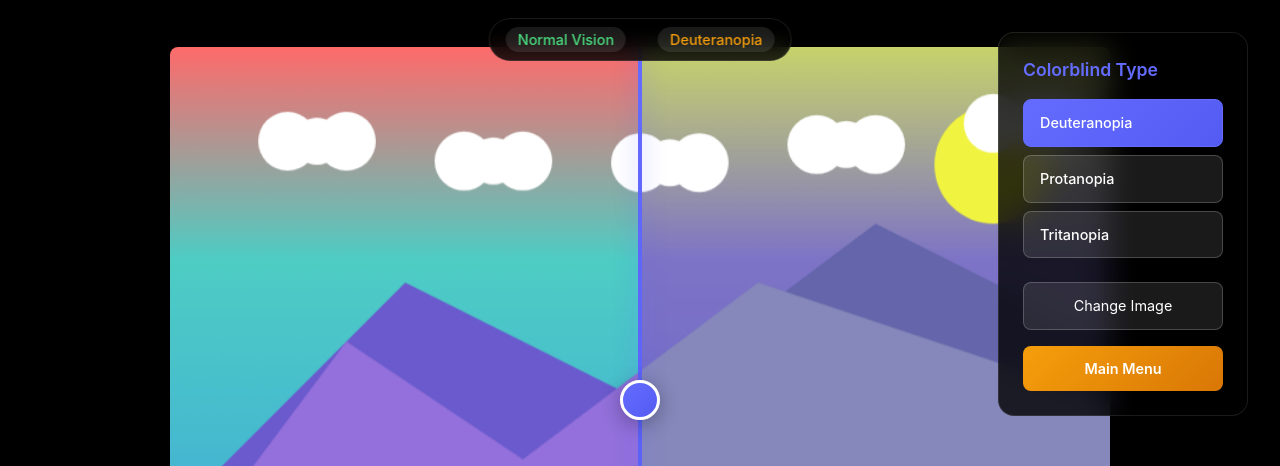
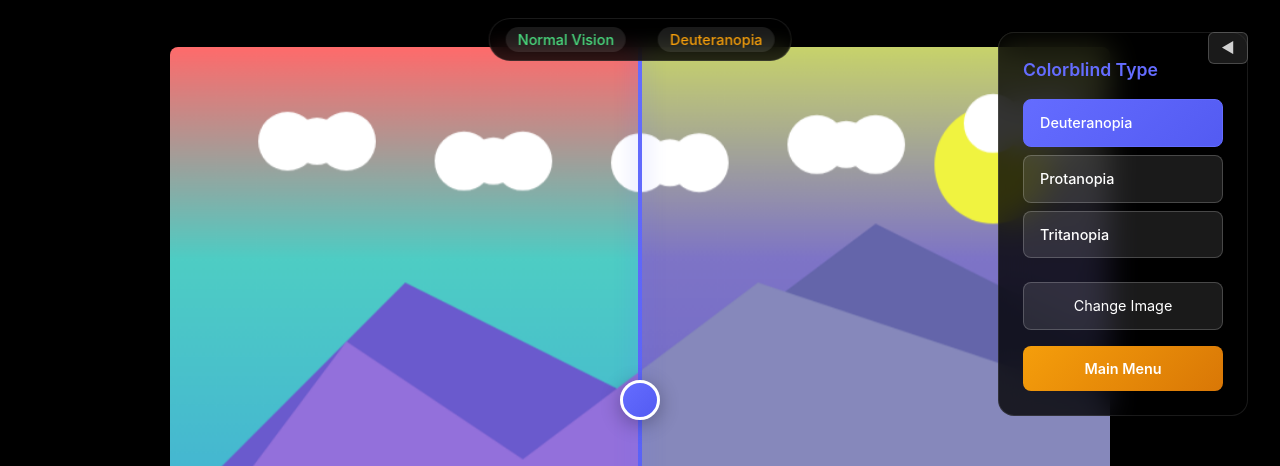
Before and after one commit to larrycaw/colorblind-sim, a React (Vite) app: page / in a window 1280 px wide. Both pictures are taken after a click on the button "Try Demo". Shown: the top 466 px of the page. Built offline with nearby package versions, Linux system fonts and the light colour scheme.

Commit message:
Add button to show/hide the control panel

```diff
--- a/src/components/ColorWorldSplit.css
+++ b/src/components/ColorWorldSplit.css
@@ -338,13 +338,53 @@
   flex-shrink: 0;
 }
 
+/* Control Toggle Button */
+.control-toggle {
+  position: fixed;
+  top: 2rem;
+  right: 2rem;
+  z-index: 60;
+  display: none; /* Hidden by default, shown only on desktop */
+}
+
+.toggle-button {
+  width: 40px;
+  height: 32px;
+  background: rgba(255, 255, 255, 0.1);
+  color: rgba(255, 255, 255, 0.8);
+  border: 1px solid rgba(255, 255, 255, 0.2);
+  border-radius: 6px;
+  cursor: pointer;
+  font-size: 0.9em;
+  font-weight: 500;
+  backdrop-filter: blur(10px);
+  transition: all 0.2s ease;
+  display: flex;
+  align-items: center;
+  justify-content: center;
+  box-shadow: 0 2px 8px rgba(0, 0, 0, 0.1);
+}
+
+.toggle-button:hover {
+  background: rgba(255, 255, 255, 0.15);
+  color: rgba(255, 255, 255, 1);
+  border-color: rgba(255, 255, 255, 0.3);
+  box-shadow: 0 4px 12px rgba(0, 0, 0, 0.15);
+}
+
 /* Desktop control panel positioning */
 @media (min-width: 769px) and (min-height: 600px) {
+  .control-toggle {
+    display: block; /* Show toggle button on desktop */
+  }
+
   .controls-overlay {
     position: fixed;
     top: 2rem;
     right: 2rem;
     z-index: 50;
+    transform: translateX(0);
+    transition: transform 0.3s ease;
   }
 }
 
@@ -530,6 +570,12 @@
     backdrop-filter: blur(15px);
     border-top: 1px solid rgba(255, 255, 255, 0.2);
     z-index: 100;
+    transform: none !important; /* Override desktop transform on mobile */
+  }
+
+  /* Hide toggle button on mobile */
+  .control-toggle {
+    display: none !important;
   }
 
   .control-panel {
@@ -785,6 +831,12 @@
     backdrop-filter: blur(15px);
     border-top: 1px solid rgba(255, 255, 255, 0.2);
     z-index: 100;
+    transform: none !important; /* Override desktop transform on mobile landscape */
+  }
+
+  /* Hide toggle button on mobile landscape */
+  .control-toggle {
+    display: none !important;
   }
 
   .control-panel {
--- a/src/components/ColorWorldSplit.tsx
+++ b/src/components/ColorWorldSplit.tsx
@@ -53,6 +53,7 @@ const ColorWorldSplit: React.FC = () => {
   const [isDragging, setIsDragging] = useState(false);
   const [showMainMenu, setShowMainMenu] = useState(true); // Start on main menu
   const [sliderPosition, setSliderPosition] = useState(50);
+  const [showControlPanel, setShowControlPanel] = useState(true); // Control panel visibility
   const [canvasBounds, setCanvasBounds] = useState({
     left: 0,
     width: 0,
@@ -622,7 +623,27 @@ const ColorWorldSplit: React.FC = () => {
 
         {/* Controls overlay - only show when not on main menu */}
         {!showMainMenu && (
-          <div className='controls-overlay'>
+          <>
+            {/* Toggle button for desktop */}
+            <div className='control-toggle'>
+              <motion.button
+                onClick={() => setShowControlPanel(!showControlPanel)}
+                className='toggle-button'
+                whileHover={{ scale: 1.05 }}
+                whileTap={{ scale: 0.95 }}
+                title={showControlPanel ? 'Hide Controls' : 'Show Controls'}
+              >
+                {showControlPanel ? '◀' : '▶'}
+              </motion.button>
+            </div>
+
+            {/* Control panel */}
+            <motion.div
+              className='controls-overlay'
+              initial={{ x: 0 }}
+              animate={{ x: showControlPanel ? 0 : 300 }}
+              transition={{ type: 'spring', stiffness: 300, damping: 30 }}
+            >
               <div className='control-panel'>
                 <div className='type-selector'>
                   <h3>Colorblind Type</h3>
@@ -671,7 +692,8 @@ const ColorWorldSplit: React.FC = () => {
                   </>
                 )}
               </div>
-          </div>
+            </motion.div>
+          </>
         )}
       </div>
 
```
Lines whose indentation alone changed are shown as unchanged.
